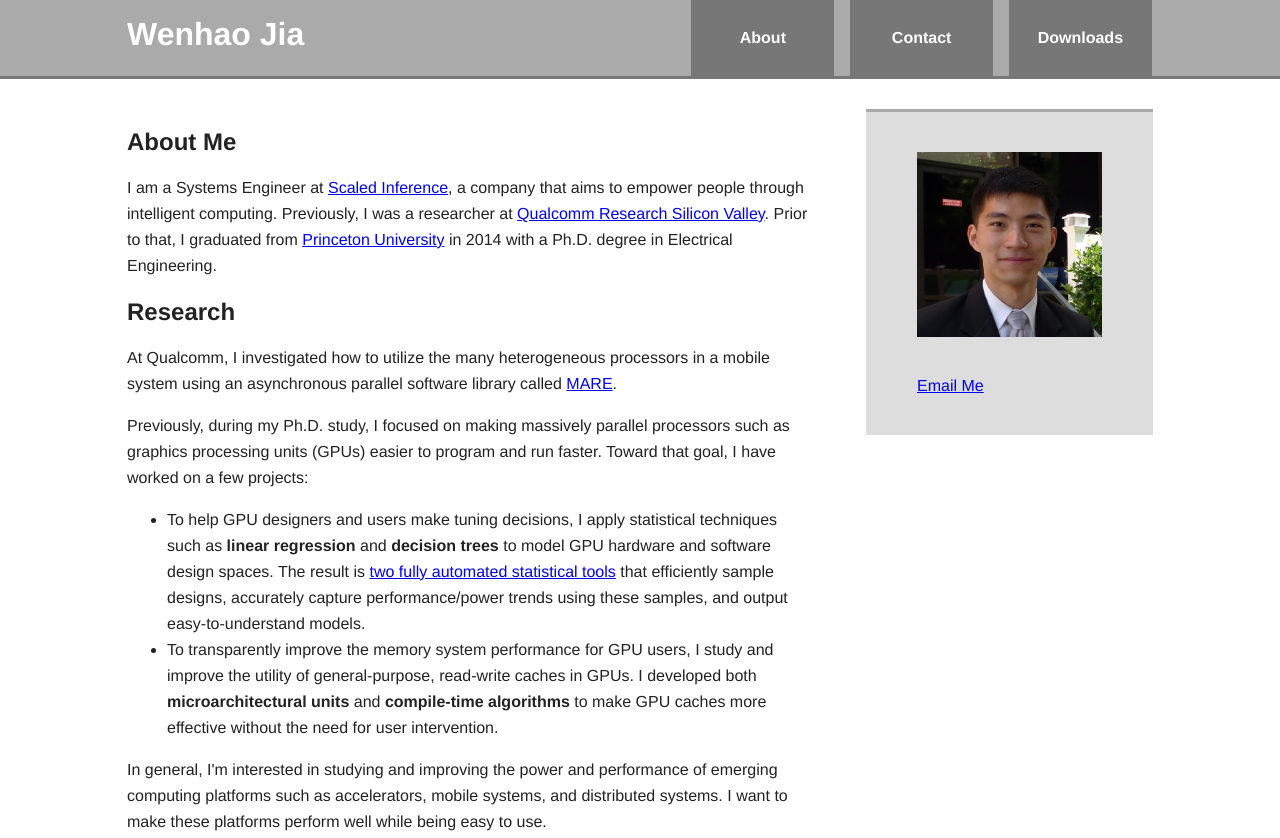
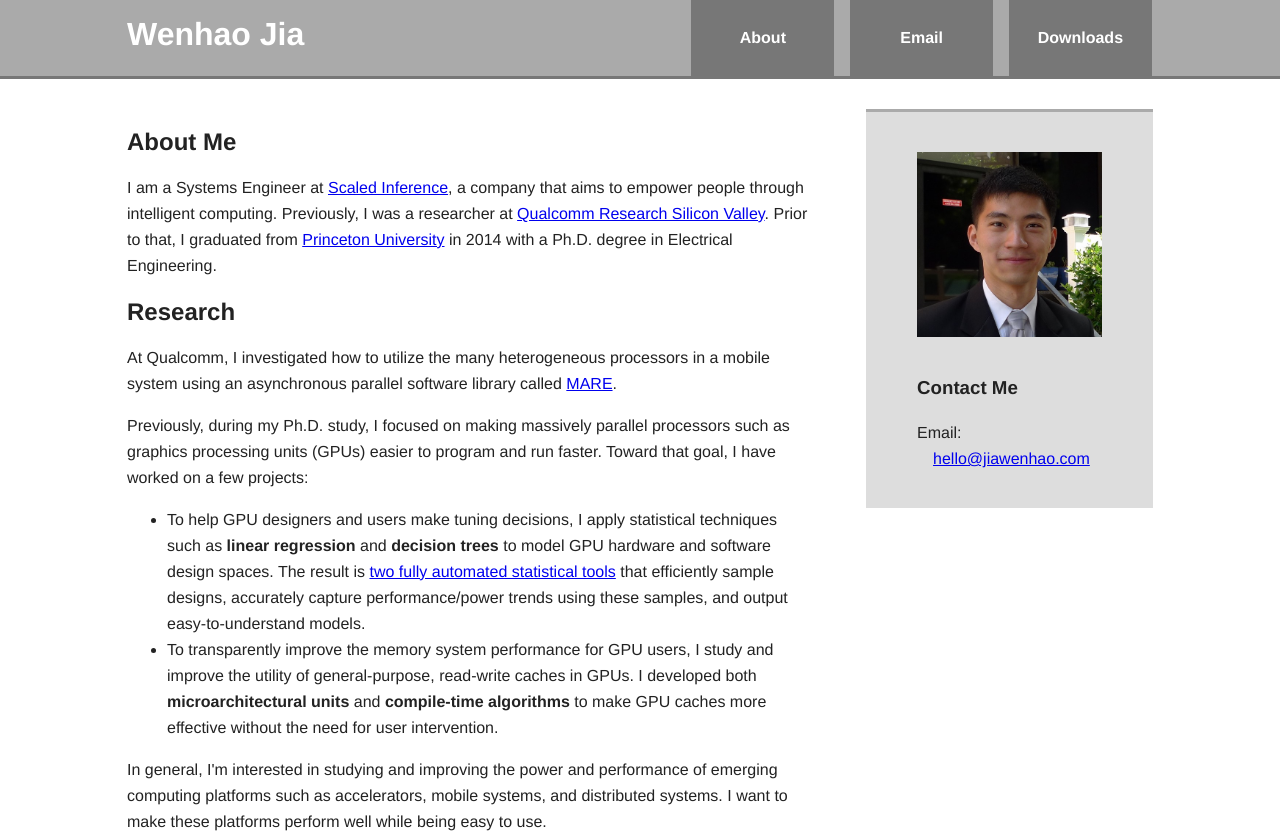
Before and after one commit to jiawenhao/jiawenhao.github.io, a plain HTML site: page index.html in a window 1280 px wide. Shown: the top 838 px of the page. Drawn offline with nearby package versions, Linux system fonts and the light colour scheme.

Commit message:
Change wording

```diff
--- a/index.html
+++ b/index.html
@@ -27,7 +27,7 @@
                 <nav>
                     <ul>
                         <li><a href="index.html">About</a></li>
-                        <li><a href="mailto:hello@jiawenhao.com">Contact</a></li>
+                        <li><a href="mailto:hello@jiawenhao.com">Email</a></li>
                         <li><a href="#downloads">Downloads</a></li>
                     </ul>
                 </nav>
@@ -153,7 +153,8 @@
                         <img src="img/wjia.jpg" width="200" alt="This is a picture of me.">
                     </div>
                     <div class="contact">
-                        <p><a href="mailto:hello@jiawenhao.com">Email Me</a></p>
+                        <h3>Contact Me</h3>
+                        <p>Email: <a href="mailto:hello@jiawenhao.com">hello@jiawenhao.com</a></p>
                     </div>
                 </aside>
 
```
